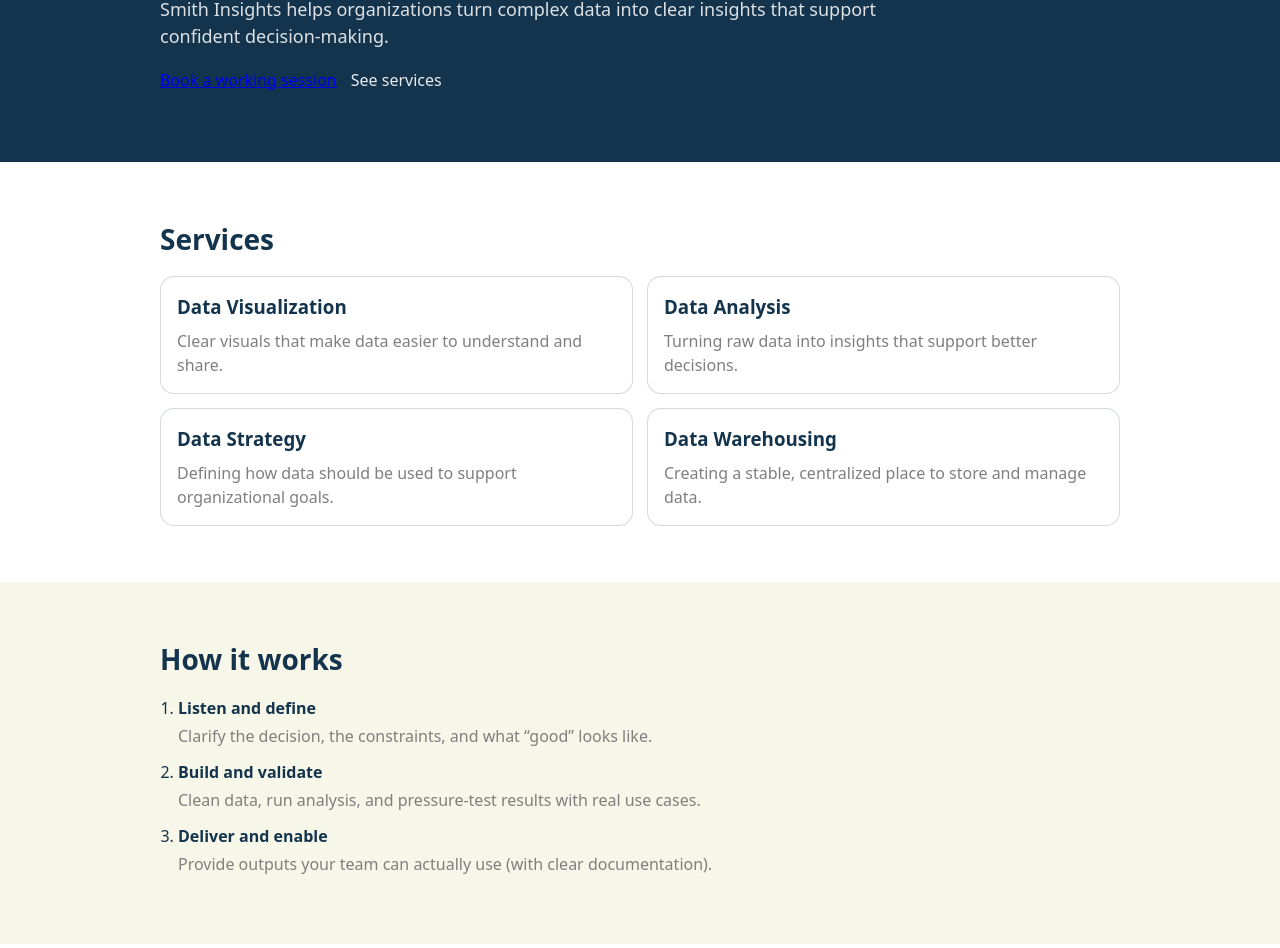
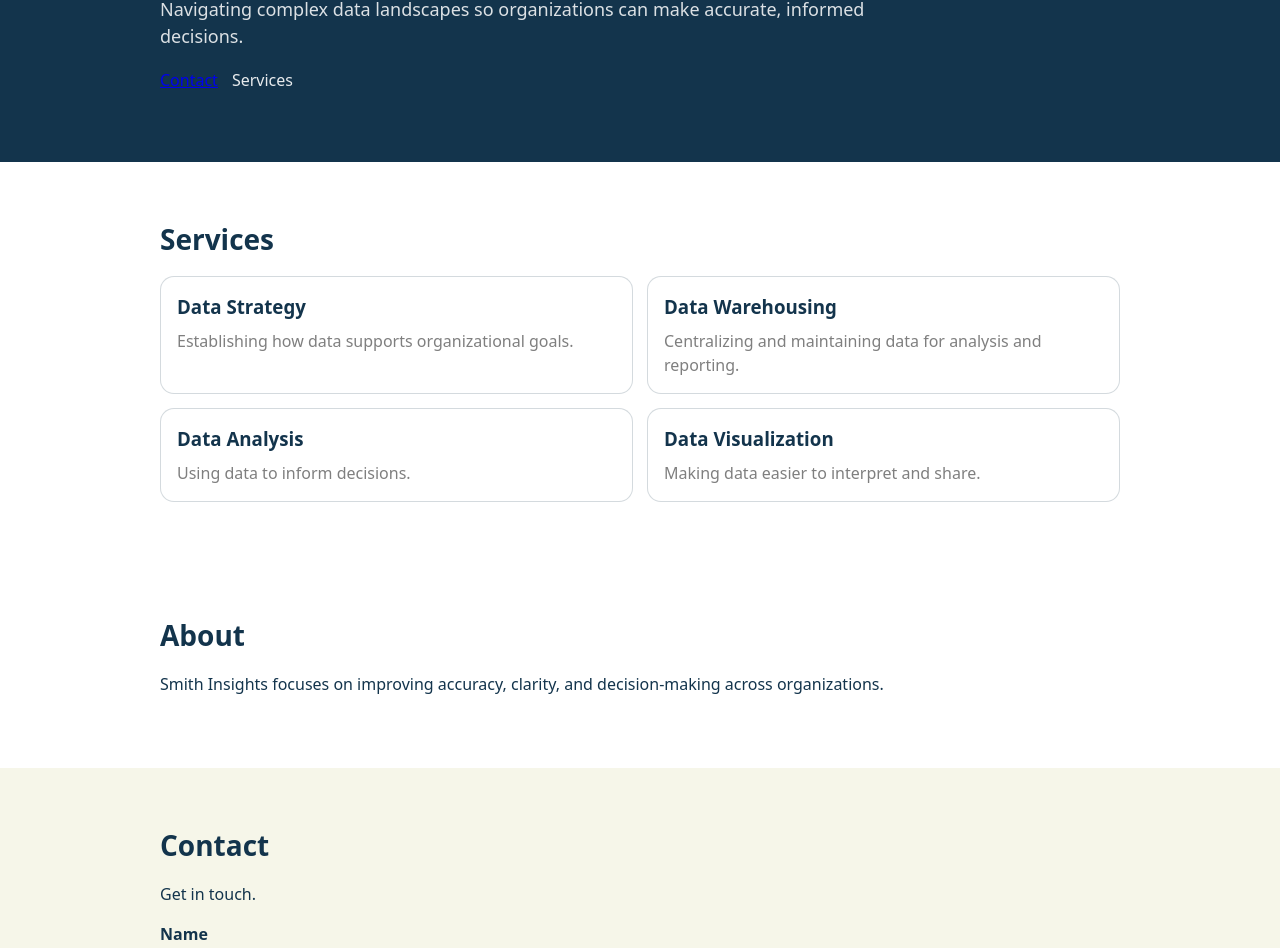
Before and after one commit to smithinsights/smithinsights-site, a plain HTML site: page index.html in a window 1280 px wide. Shown: the part 200-1148 px from the top of the page. Drawn offline with Linux system fonts and the light colour scheme.

Commit message:
Update index.html
Finalize site content

```diff
--- a/index.html
+++ b/index.html
@@ -4,7 +4,10 @@
     <meta charset="UTF-8" />
     <meta name="viewport" content="width=device-width, initial-scale=1.0" />
     <title>Smith Insights</title>
-    <meta name="description" content="Smith Insights helps organizations turn complex data into clear insights that support confident decision-making." />
+    <meta
+      name="description"
+      content="Smith Insights focuses on improving accuracy, clarity, and decision-making across organizations."
+    />
     <link rel="stylesheet" href="styles.css" />
   </head>
 
@@ -18,7 +21,6 @@
         </div>
         <nav class="links">
           <a href="#services">Services</a>
-          <a href="#work">How it works</a>
           <a href="#about">About</a>
           <a class="btn" href="#contact">Contact</a>
         </nav>
@@ -26,84 +28,73 @@
     </header>
 
     <main>
+      <!-- HERO -->
       <section class="hero">
         <div class="container">
-          <h1>Data that actually changes behavior</h1>
+          <h1>Increasing accuracy in the world</h1>
           <p>
-            Smith Insights helps organizations turn complex data into clear insights
-            that support confident decision-making.
+            Navigating complex data landscapes so organizations can make accurate,
+            informed decisions.
           </p>
           <div class="cta">
-            <a class="btn" href="#contact">Book a working session</a>
-            <a class="link" href="#services">See services</a>
+            <a class="btn" href="#contact">Contact</a>
+            <a class="link" href="#services">Services</a>
           </div>
         </div>
       </section>
 
+      <!-- SERVICES -->
       <section id="services" class="section">
         <div class="container">
           <h2>Services</h2>
 
           <div class="grid">
             <article class="card">
-              <h3>Data Visualization</h3>
-              <p>Clear visuals that make data easier to understand and share.</p>
+              <h3>Data Strategy</h3>
+              <p>Establishing how data supports organizational goals.</p>
+            </article>
+
+            <article class="card">
+              <h3>Data Warehousing</h3>
+              <p>Centralizing and maintaining data for analysis and reporting.</p>
             </article>
 
             <article class="card">
               <h3>Data Analysis</h3>
-              <p>Turning raw data into insights that support better decisions.</p>
+              <p>Using data to inform decisions.</p>
             </article>
 
             <article class="card">
-              <h3>Data Strategy</h3>
-              <p>Defining how data should be used to support organizational goals.</p>
-            </article>
-
-            <article class="card">
-              <h3>Data Warehousing</h3>
-              <p>Creating a stable, centralized place to store and manage data.</p>
+              <h3>Data Visualization</h3>
+              <p>Making data easier to interpret and share.</p>
             </article>
           </div>
         </div>
       </section>
 
-      <section id="work" class="section alt">
-        <div class="container">
-          <h2>How it works</h2>
-          <ol class="steps">
-            <li>
-              <strong>Listen and define</strong>
-              <span>Clarify the decision, the constraints, and what “good” looks like.</span>
-            </li>
-            <li>
-              <strong>Build and validate</strong>
-              <span>Clean data, run analysis, and pressure-test results with real use cases.</span>
-            </li>
-            <li>
-              <strong>Deliver and enable</strong>
-              <span>Provide outputs your team can actually use (with clear documentation).</span>
-            </li>
-          </ol>
-        </div>
-      </section>
-
+      <!-- ABOUT -->
       <section id="about" class="section">
         <div class="container">
           <h2>About</h2>
           <p>
-            Smith Insights is a data consulting practice focused on clarity, practicality,
-            and decisions that actually get used.
+            Smith Insights focuses on improving accuracy, clarity, and decision-making
+            across organizations.
           </p>
         </div>
       </section>
 
+      <!-- CONTACT -->
       <section id="contact" class="section alt">
         <div class="container">
           <h2>Contact</h2>
-          <p>Send a note with what you’re working on and what you need.</p>
+          <p>Get in touch.</p>
 
-          <form class="form" action="mailto:chris@smithinsights.co" method="post" enctype="text/plain">
+          <form
+            class="form"
+            action="mailto:chris@smithinsights.co"
+            method="post"
+            enctype="text/plain"
+          >
             <label>
               Name
               <input name="name" type="text" required />
@@ -120,7 +111,7 @@
             </label>
 
             <button class="btn" type="submit">Submit</button>
-            <p class="small">This form uses your email client (no backend). Replace YOUR_EMAIL_HERE.</p>
+            <p class="small">This form opens your email client to send the message.</p>
           </form>
         </div>
       </section>
@@ -128,7 +119,7 @@
 
     <footer class="footer">
       <div class="container">
-        <span>© <span id="year"></span> Smith Insights</span>
+        <span>© <span id="year"></span> Smith Insights, LLC · Atlanta, GA</span>
       </div>
     </footer>
 
```
